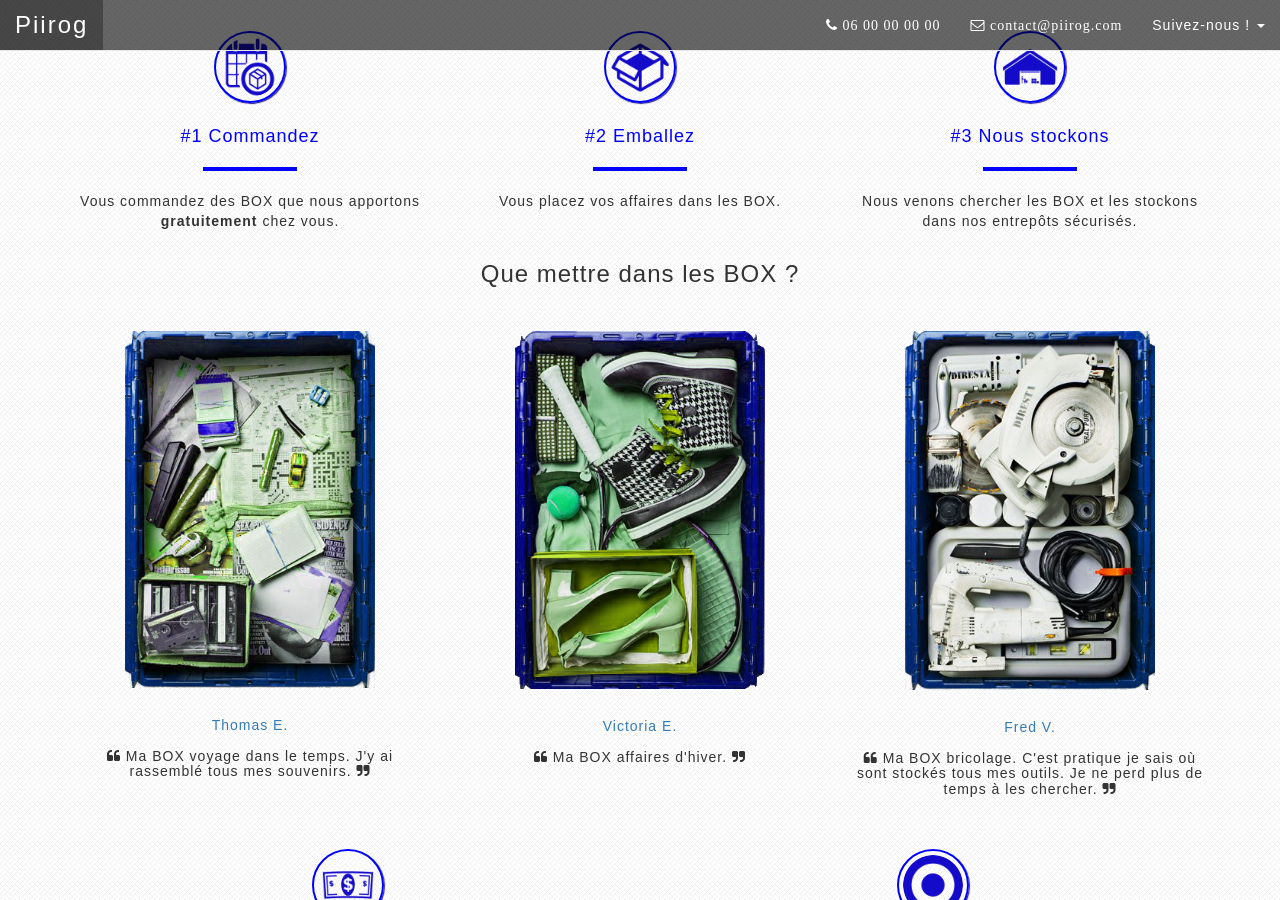
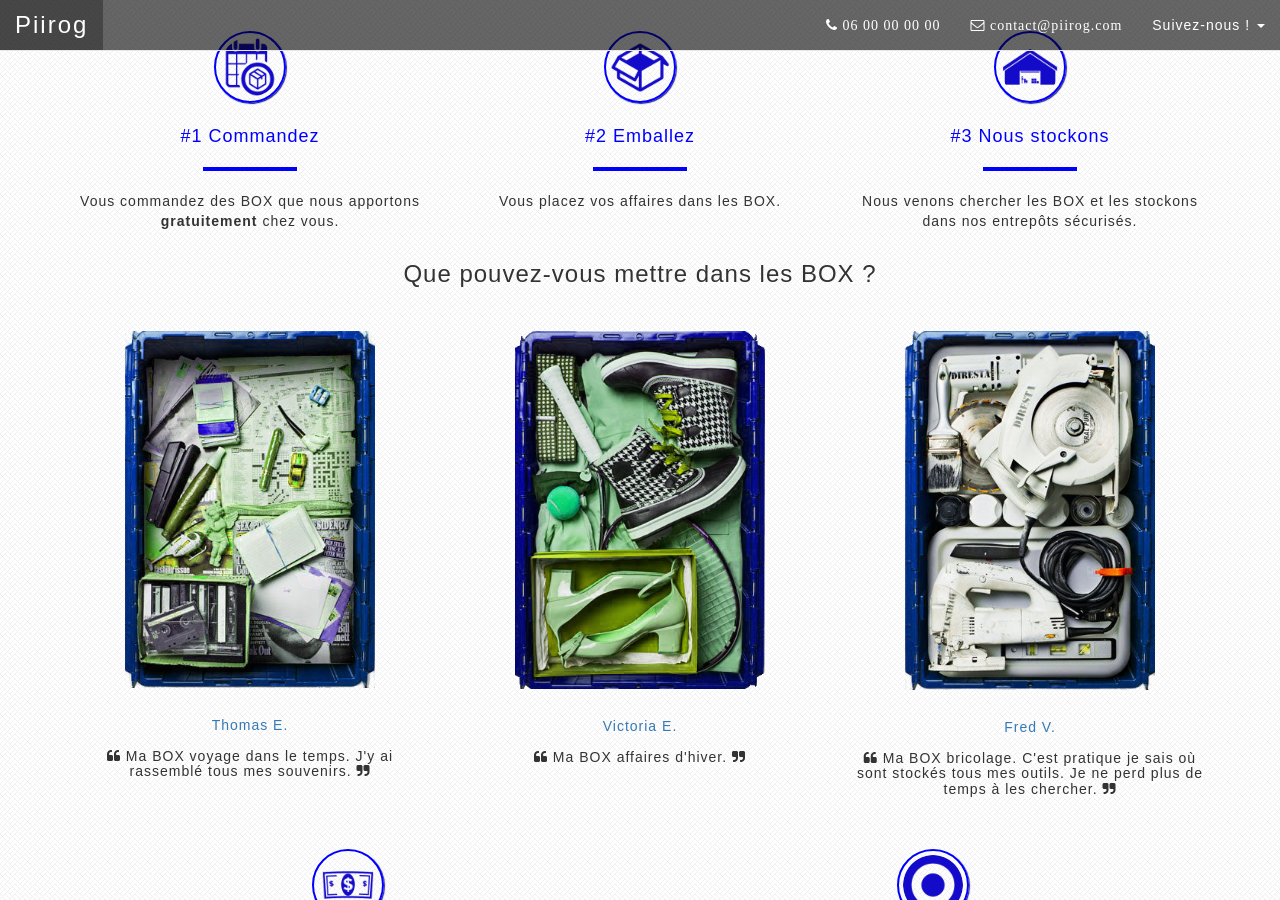
Before and after one commit to Seb1501/Piirog, a Jekyll site: the page built from index.html, in a window 1280 px wide and 900 px high, scrolled down 511 px. Built offline with Jekyll 4.4.1, drawn with Linux system fonts in a browser that asks for light colours; nearby versions of some CDN libraries; some web fonts are replaced; Markdown is read by kramdown in place of the engine named in the settings.

Commit message:
LP avec corrections

```diff
--- a/index.html
+++ b/index.html
@@ -79,7 +79,7 @@ title: Piirog - Besoin d'espace
   </div>
 </div>
 
-<div class="spacer"><h3 id="Les-BOX" class="text-center"> Que mettre dans les BOX ?</h3></div>
+<div class="spacer"><h3 id="Les-BOX" class="text-center"> Que pouvez-vous mettre dans les BOX ?</h3></div>
 
 <div class="container text-center image">
   <div class="row text-center">
```
